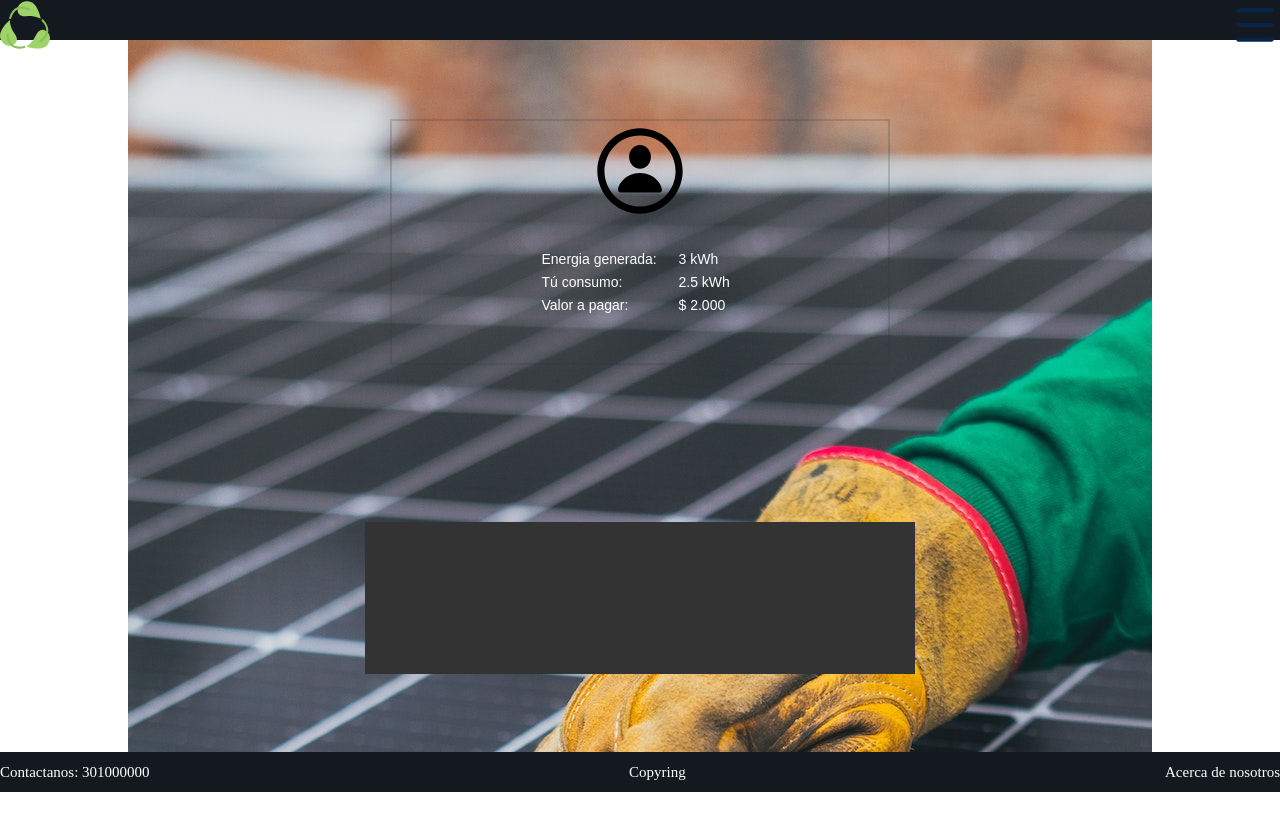
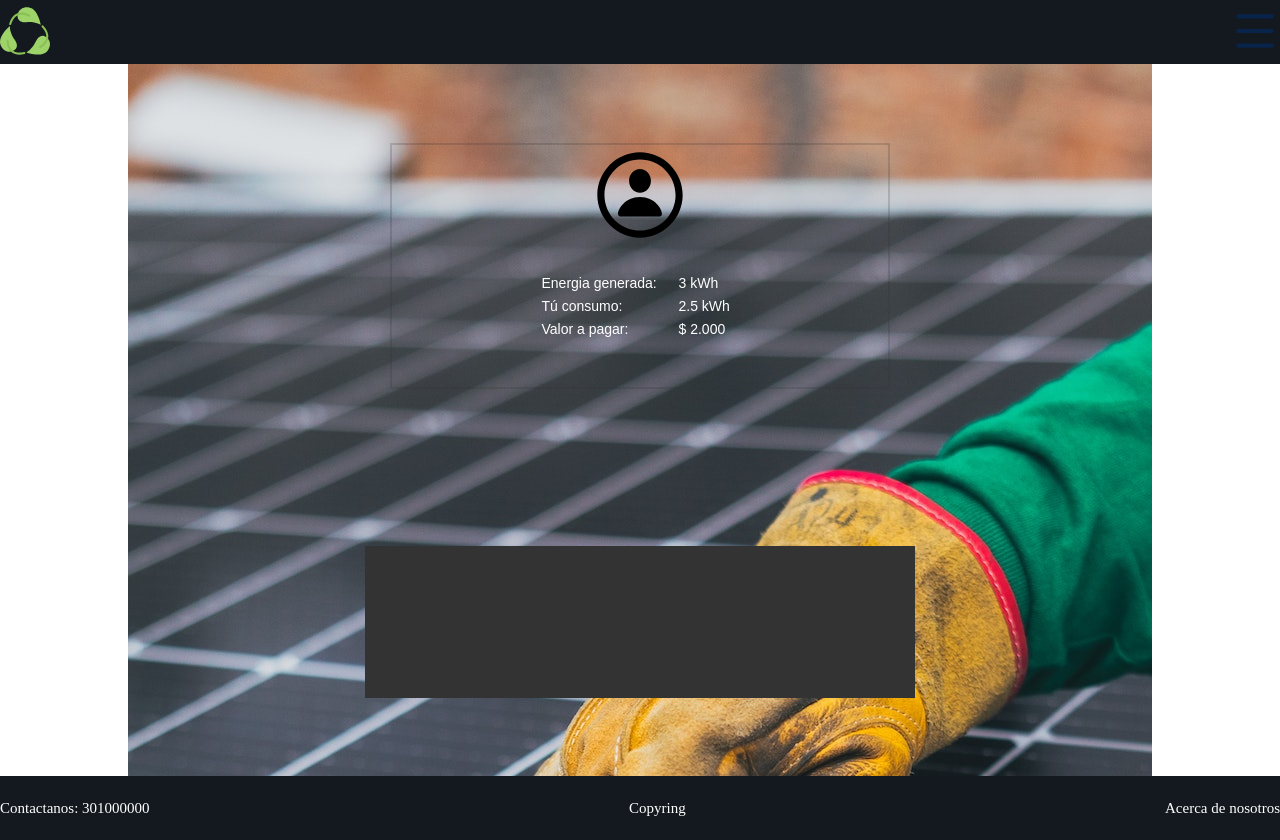
Before and after one commit to jcamilo7/myenergy, a plain HTML site: page index.html in a window 1280 px wide. Before the commit the page ends 800 px from the top, so only its background shows below. Drawn offline with nearby package versions, Linux system fonts and the light colour scheme.

Commit message:
Ajuste tamanos header footer

```diff
--- a/style.css
+++ b/style.css
@@ -12,13 +12,13 @@ html{
     display: flex;
     justify-content: space-between;
     width: 100%;
-    height: 5vh;
+    height: 8vh;
     background-color: rgb(19,25, 30);
+    align-items: center;
 }
 
 .header picture{
     width: 50px;
-    height: 4vh;
 }
 
 .header picture img{
@@ -77,7 +77,7 @@ html{
 
 .footer{
     width: 100%;
-    height: 5vh;
+    height: 8vh;
     background-color: rgb(19,25, 30);
     color: white;
     display: flex;
```
